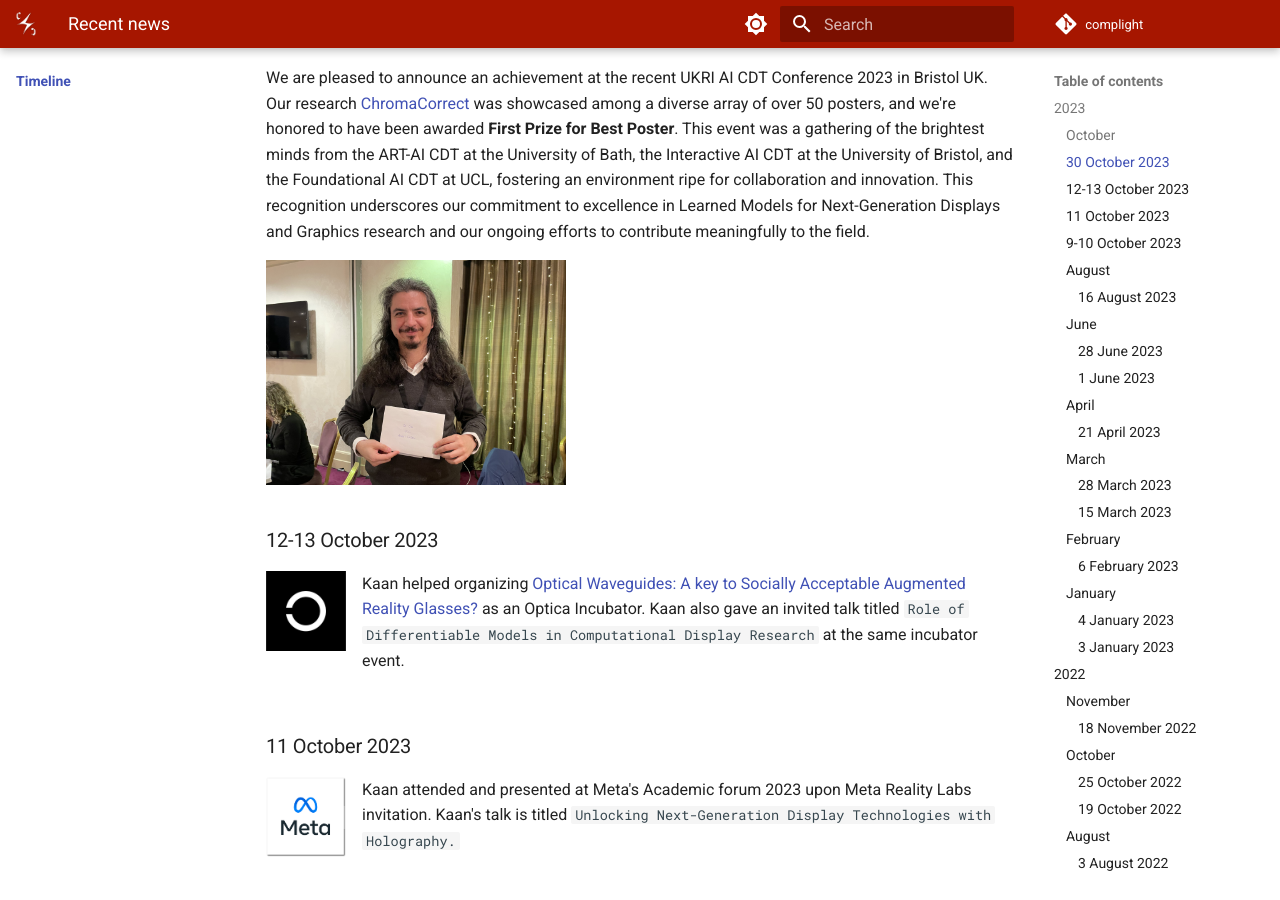
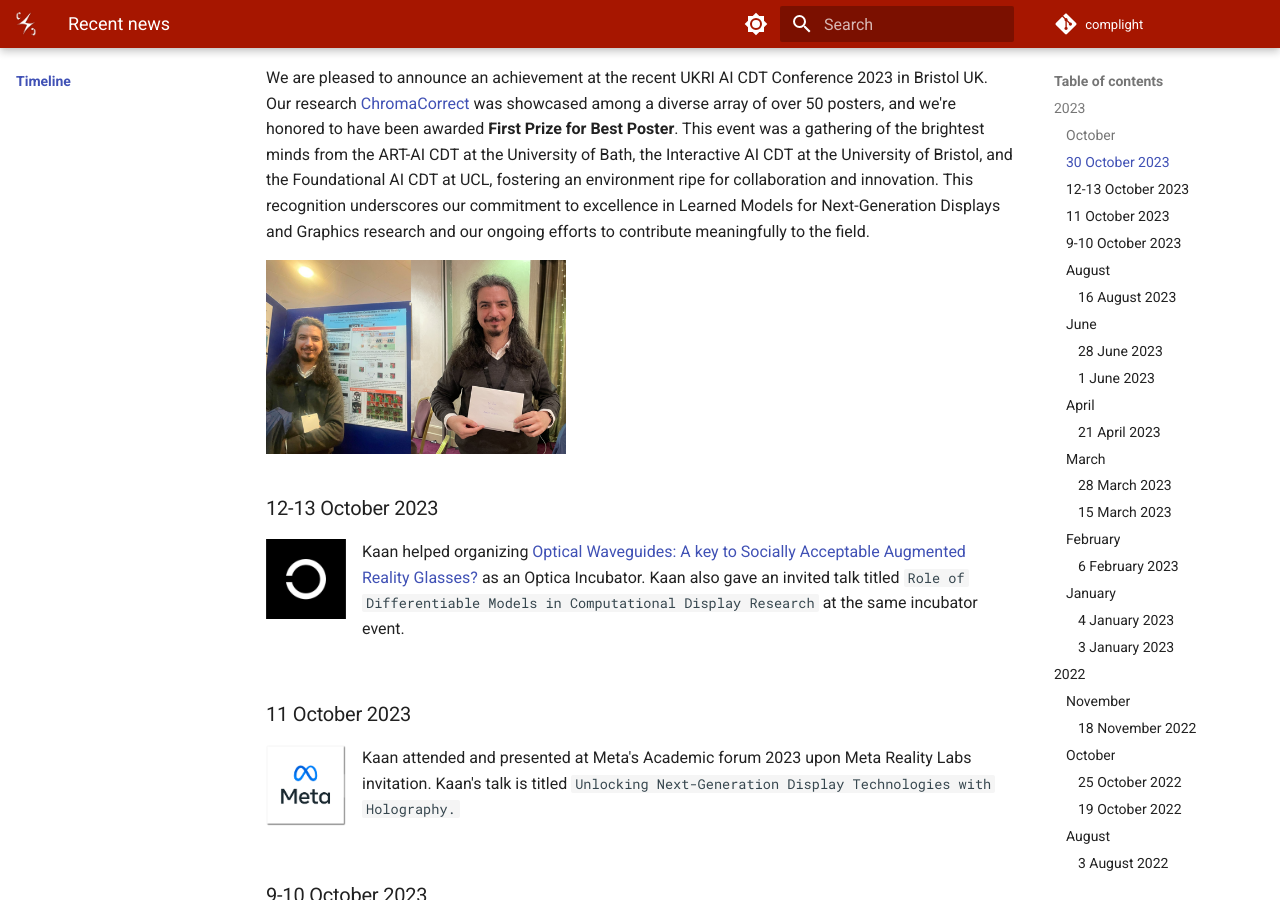
Before and after one commit to complight/complight.github.io, an MkDocs documentation site: the page built from docs/timeline/index.md, in a window 1280 px wide and 900 px high, scrolled down 368 px. Built offline with MkDocs 1.6.1 and Material for MkDocs 9.7.7, drawn with Linux system fonts in a browser that asks for light colours.

Commit message:
Timeline update Ahmet Poster Award

```diff
--- a/docs/timeline/index.md
+++ b/docs/timeline/index.md
@@ -7,7 +7,7 @@
 
 We are pleased to announce an achievement at the recent UKRI AI CDT Conference 2023 in Bristol UK. Our research [ChromaCorrect](http://complightlab.com/ChromaCorrect/) was showcased among a diverse array of over 50 posters, and we're honored to have been awarded **First Prize for Best Poster**. This event was a gathering of the brightest minds from the ART-AI CDT at the University of Bath, the Interactive AI CDT at the University of Bristol, and the Foundational AI CDT at UCL, fostering an environment ripe for collaboration and innovation. This recognition underscores our commitment to excellence in Learned Models for Next-Generation Displays and Graphics research and our ongoing efforts to contribute meaningfully to the field.
 
-<img src="./media/ahmet_guzel_poster_award.jpg" alt="Ahmet Guzel's Poster Award" title="Ahmet Guzel - First Prize for Best Poster" width="300"/>
+<img src="./media/ahmet_guzel_poster_award_2.png" alt="Ahmet Guzel's Poster Award" title="Ahmet Guzel - First Prize for Best Poster" width="300"/>
 
 
 
```
